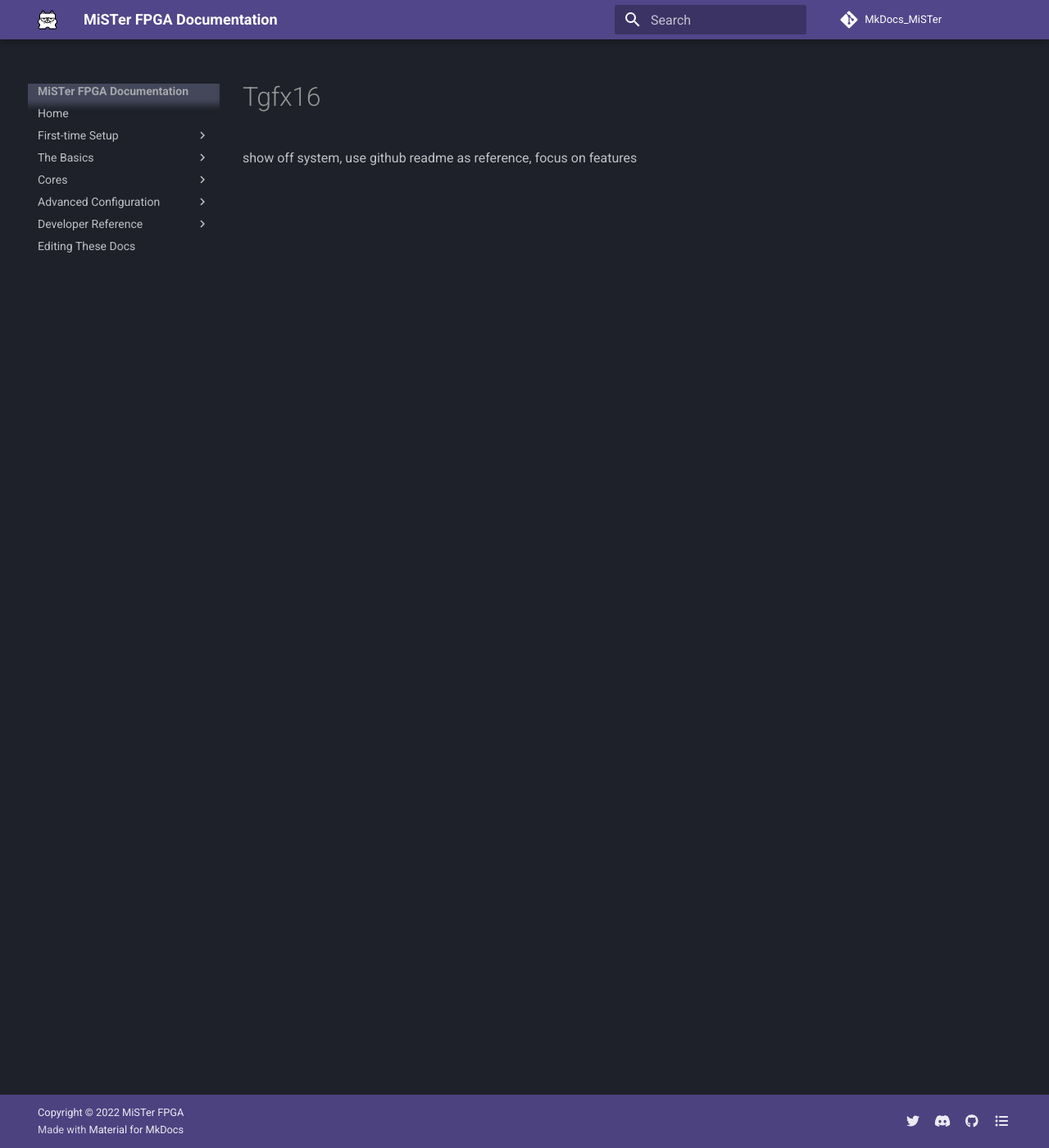
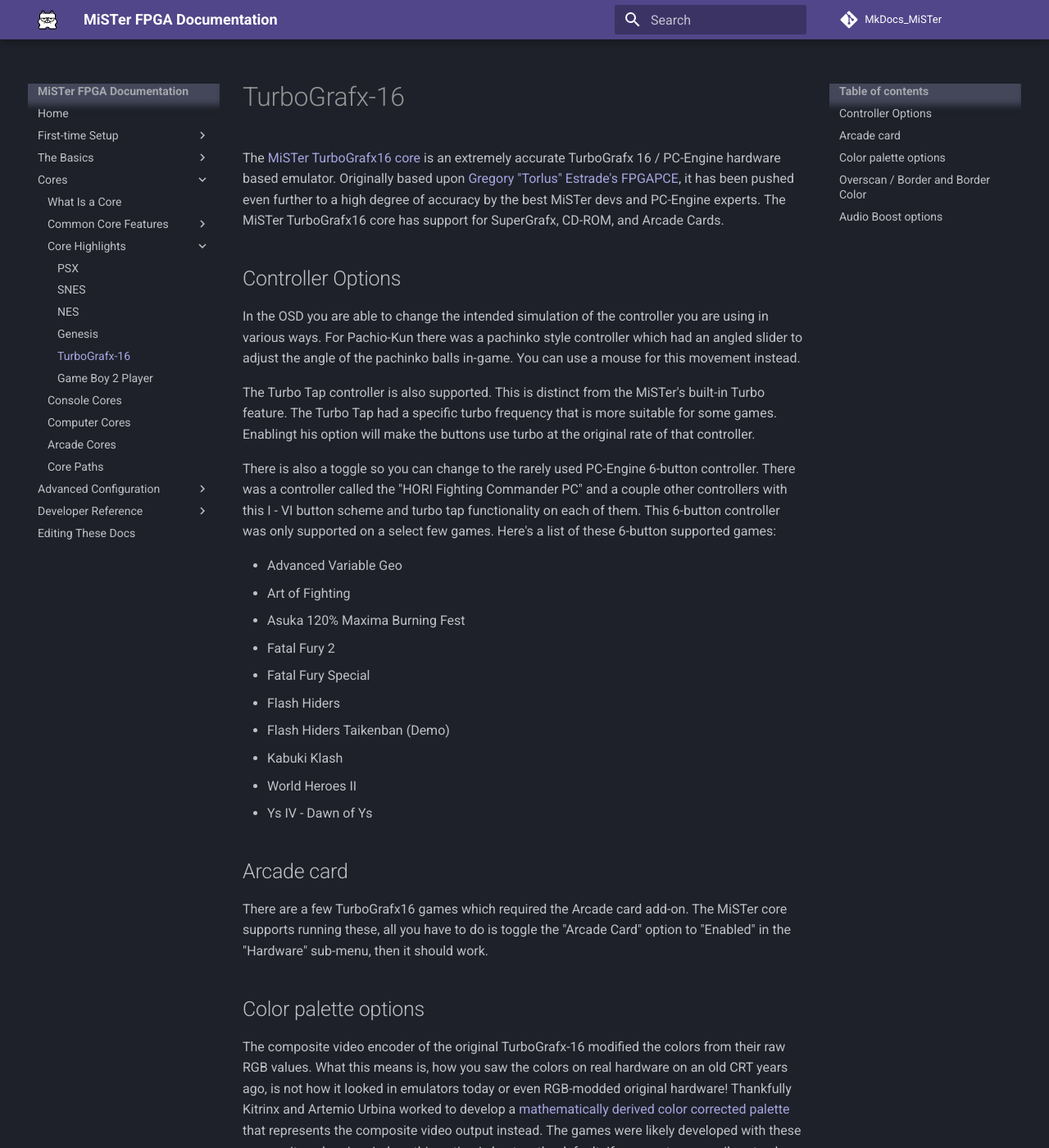
Before and after one commit to MiSTer-devel/MkDocs_MiSTer, an MkDocs documentation site: the page built from docs/cores/highlights/tgfx16.md, in a window 1280 px wide and 1400 px high. Shown: the whole window at 82% size. Built offline with MkDocs 1.6.1 and Material for MkDocs 9.7.7, drawn with Linux system fonts in a browser that asks for light colours; comment, search, counter and statistics services are not loaded; some of the changed text lies outside the part shown.

Commit message:
add tgfx16 article

```diff
--- a/docs/cores/highlights/tgfx16.md
+++ b/docs/cores/highlights/tgfx16.md
@@ -1 +1,36 @@
-show off system, use github readme as reference, focus on features
+The [MiSTer TurboGrafx16 core](https://github.com/MiSTer-devel/TurboGrafx16_MiSTer){target=_blank} is an extremely accurate TurboGrafx 16 / PC-Engine hardware based emulator. Originally based upon [Gregory "Torlus" Estrade's FPGAPCE](https://github.com/Torlus/FPGAPCE){target=_blank}, it has been pushed even further to a high degree of accuracy by the best MiSTer devs and PC-Engine experts. The MiSTer TurboGrafx16 core has support for SuperGrafx, CD-ROM, and Arcade Cards.
+
+## Controller Options
+
+In the OSD you are able to change the intended simulation of the controller you are using in various ways. For Pachio-Kun there was a pachinko style controller which had an angled slider to adjust the angle of the pachinko balls in-game. You can use a mouse for this movement instead.
+
+The Turbo Tap controller is also supported. This is distinct from the MiSTer's built-in Turbo feature. The Turbo Tap had a specific turbo frequency that is more suitable for some games. Enablingt his option will make the buttons use turbo at the original rate of that controller.
+
+There is also a toggle so you can change to the rarely used PC-Engine 6-button controller. There was a controller called the "HORI Fighting Commander PC" and a couple other controllers with this I - VI button scheme and turbo tap functionality on each of them. This 6-button controller was only supported on a select few games. Here's a list of these 6-button supported games:
+
+* Advanced Variable Geo
+* Art of Fighting
+* Asuka 120% Maxima Burning Fest
+* Fatal Fury 2
+* Fatal Fury Special
+* Flash Hiders
+* Flash Hiders Taikenban (Demo)
+* Kabuki Klash
+* World Heroes II
+* Ys IV - Dawn of Ys
+
+## Arcade card
+
+There are a few TurboGrafx16 games which required the Arcade card add-on. The MiSTer core supports running these, all you have to do is toggle the "Arcade Card" option to "Enabled" in the "Hardware" sub-menu, then it should work.
+
+## Color palette options
+
+The composite video encoder of the original TurboGrafx-16 modified the colors from their raw RGB values. What this means is, how you saw the colors on real hardware on an old CRT years ago, is not how it looked in emulators today or even RGB-modded original hardware! Thankfully Kitrinx and Artemio Urbina worked to develop a [mathematically derived color corrected palette](https://www.retrorgb.com/pc-engine-palette-improvements-the-amazing-people-behind-the-technology.html){target=_blank} that represents the composite video output instead. The games were likely developed with these composite colors in mind, so this option is kept as the default. If you want a more vibrant color with a lot of pop, then you can switch to the Raw RGB setting instead by toggling the Audio & Video --> Colors option.
+
+## Overscan / Border and Border Color
+
+The original TurboGrafx-16 had a border that was mostly not visible to the original player due to the bezel of their CRT covering this empty space. In the MiSTer TGFX16 core we leave this overscan area hidden to make it more pleasant on modern displays. If you wish to restore this overscan and if you wish to use the original system's color (instead of just Black) for it, you can just change the Overscan and Border Color options.
+
+## Audio Boost options
+
+Some games had varying levels of audio when compared to each other, and even to their own separate audio channels. The MiSTer TurboGrafx16 core allows you to Boost the CD Audio, ADPCM, and all Audio by varying degrees. This can help when the vocals are quieter than the music, or when some sound effects feel like they should be louder, or even if a game is randomly just a lot quieter on the whole than the other games you were just playing.
--- a/mkdocs.yml
+++ b/mkdocs.yml
@@ -117,7 +117,7 @@
       - SNES: cores/highlights/snes.md
       - NES: cores/highlights/nes.md
       - Genesis: cores/highlights/genesis.md
-      #- TurboGrafx-16: cores/highlights/tgfx16.md
+      - TurboGrafx-16: cores/highlights/tgfx16.md
       #- Atari 7800: cores/highlights/atari7800.md
       - Game Boy 2 Player: cores/highlights/gb2p.md
     - Console Cores: cores/console.md
```
